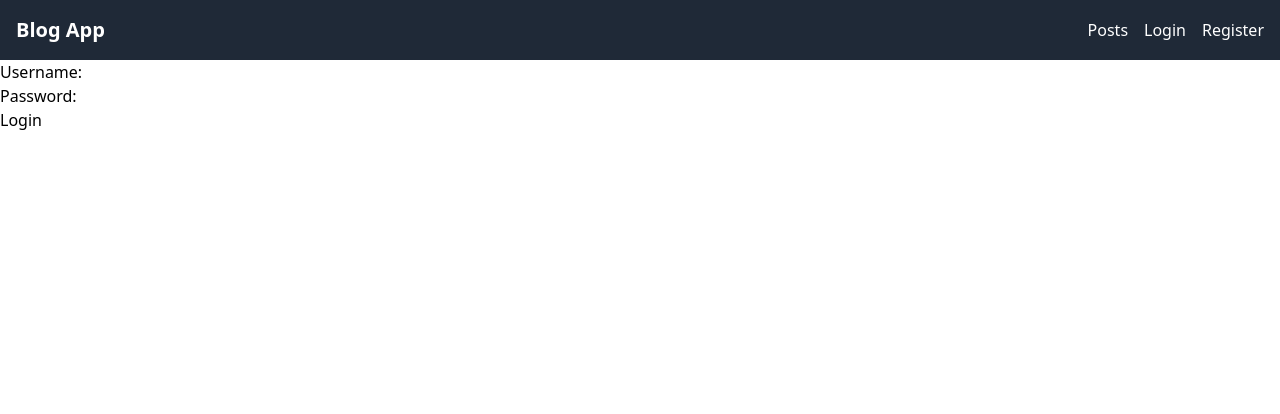
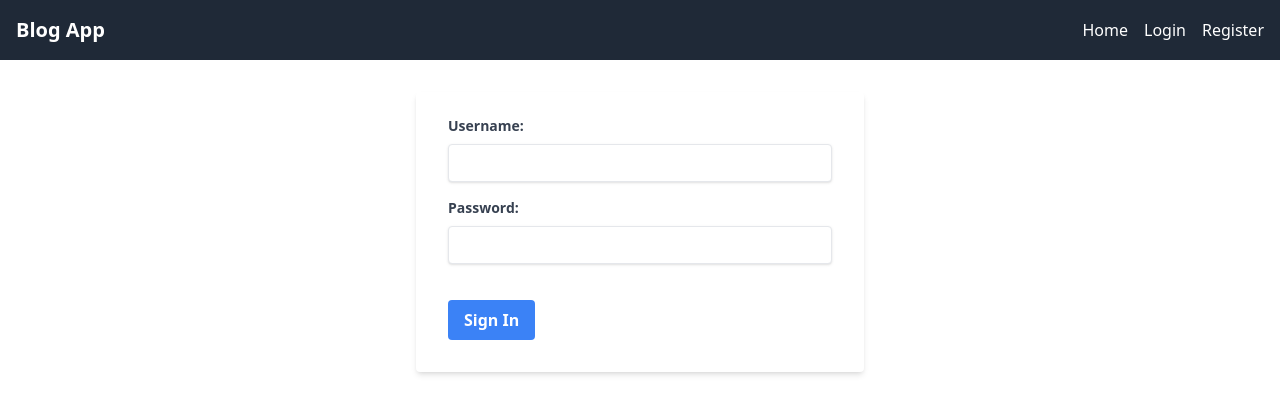
Before and after one commit to akaidakar/cv-project, a React (Create React App) app in the folder frontend/: page /login in a window 1280 px wide. Shown: the top 414 px of the page. Built offline with nearby package versions, Linux system fonts and the light colour scheme; no server answers.

Commit message:
minor changes in frontend, mainly in navbar

```diff
--- a/frontend/craco.config.js
+++ b/frontend/craco.config.js
@@ -1,10 +1,15 @@
 module.exports = {
     style: {
       postcss: {
-        plugins: [
-          require('tailwindcss'),
-          require('autoprefixer'),
-        ],
+        loaderOptions: (postcssLoaderOptions) => {
+          postcssLoaderOptions.postcssOptions = {
+            plugins: [
+              require('tailwindcss'),
+              require('autoprefixer'),
+            ],
+          };
+          return postcssLoaderOptions;
+        },
       },
     },
   }
--- a/frontend/package.json
+++ b/frontend/package.json
@@ -8,6 +8,12 @@
     "react-dom": "^17.0.2",
     "react-router-dom": "^6.26.2",
     "react-scripts": "^5.0.1"
+  },
+  "devDependencies": {
+    "@craco/craco": "^7.0.0",
+    "autoprefixer": "^10.4.20",
+    "postcss": "^8.4.47",
+    "tailwindcss": "^3.4.13"
   },
   "scripts": {
     "start": "craco start",
--- a/frontend/postcss.config.js
+++ b/frontend/postcss.config.js
@@ -2,5 +2,5 @@ module.exports = {
   plugins: {
     tailwindcss: {},
     autoprefixer: {},
-  },
+  }
 }
--- a/frontend/src/App.jsx
+++ b/frontend/src/App.jsx
@@ -14,6 +14,7 @@ function App() {
       <Router>
         <Navbar />
         <Routes>
+          <Route path="/" element={<PostList />} />
           <Route path="/login" element={<Login />} />
           <Route path="/register" element={<Register />} />
           <Route
--- a/frontend/src/AuthContext.js
+++ b/frontend/src/AuthContext.js
@@ -6,28 +6,37 @@ const AuthContext = createContext();
 
 export const AuthProvider = ({ children }) => {
   const [authToken, setAuthToken] = useState(localStorage.getItem('authToken'));
+  const [username, setUsername] = useState(localStorage.getItem('username'));
 
   useEffect(() => {
     const token = localStorage.getItem('authToken');
+    const storedUsername = localStorage.getItem('username');
     if (token) {
       setAuthToken(token);
+    }
+    if (storedUsername) {
+      setUsername(storedUsername);
     }
   }, []);
 
   const handleLogin = async (username, password) => {
     const data = await login(username, password);
     localStorage.setItem('authToken', data.key);
+    localStorage.setItem('username', username);
     setAuthToken(data.key);
+    setUsername(username);
   };
 
   const handleLogout = async () => {
     await logout();
     localStorage.removeItem('authToken');
+    localStorage.removeItem('username');
     setAuthToken(null);
+    setUsername(null);
   };
 
   return (
-    <AuthContext.Provider value={{ authToken, setAuthToken, handleLogin, handleLogout }}>
+    <AuthContext.Provider value={{ authToken, username, setAuthToken, setUsername, handleLogin, handleLogout }}>
       {children}
     </AuthContext.Provider>
   );
--- a/frontend/src/components/Login.jsx
+++ b/frontend/src/components/Login.jsx
@@ -13,25 +13,50 @@ const Login = () => {
     e.preventDefault();
     try {
       await handleLogin(username, password);
-      navigate('/posts'); // Redirect to posts page after successful login
+      navigate('/posts');
     } catch (err) {
       setError('Login failed. Please check your credentials.');
     }
   };
 
   return (
-    <form onSubmit={handleSubmit}>
-      <div>
-        <label>Username:</label>
-        <input type="text" value={username} onChange={(e) => setUsername(e.target.value)} />
-      </div>
-      <div>
-        <label>Password:</label>
-        <input type="password" value={password} onChange={(e) => setPassword(e.target.value)} />
-      </div>
-      {error && <p>{error}</p>}
-      <button type="submit">Login</button>
-    </form>
+    <div className="max-w-md mx-auto mt-8">
+      <form onSubmit={handleSubmit} className="bg-white shadow-md rounded px-8 pt-6 pb-8 mb-4">
+        <div className="mb-4">
+          <label className="block text-gray-700 text-sm font-bold mb-2" htmlFor="username">
+            Username:
+          </label>
+          <input
+            className="shadow appearance-none border rounded w-full py-2 px-3 text-gray-700 leading-tight focus:outline-none focus:shadow-outline"
+            id="username"
+            type="text"
+            value={username}
+            onChange={(e) => setUsername(e.target.value)}
+          />
+        </div>
+        <div className="mb-6">
+          <label className="block text-gray-700 text-sm font-bold mb-2" htmlFor="password">
+            Password:
+          </label>
+          <input
+            className="shadow appearance-none border rounded w-full py-2 px-3 text-gray-700 mb-3 leading-tight focus:outline-none focus:shadow-outline"
+            id="password"
+            type="password"
+            value={password}
+            onChange={(e) => setPassword(e.target.value)}
+          />
+        </div>
+        {error && <p className="text-red-500 text-xs italic">{error}</p>}
+        <div className="flex items-center justify-between">
+          <button
+            className="bg-blue-500 hover:bg-blue-700 text-white font-bold py-2 px-4 rounded focus:outline-none focus:shadow-outline"
+            type="submit"
+          >
+            Sign In
+          </button>
+        </div>
+      </form>
+    </div>
   );
 };
 
--- a/frontend/src/components/Navbar.jsx
+++ b/frontend/src/components/Navbar.jsx
@@ -3,21 +3,29 @@ import { Link } from 'react-router-dom';
 import { useAuth } from '../AuthContext';
 
 const Navbar = () => {
-  const { authToken, handleLogout } = useAuth();
+  const { authToken, handleLogout, username } = useAuth();
 
   return (
     <nav className="bg-gray-800 p-4">
       <div className="container mx-auto flex justify-between items-center">
         <Link to="/" className="text-white text-xl font-bold">Blog App</Link>
-        <ul className="flex space-x-4">
+        <ul className="flex space-x-4 items-center">
           <li>
-            <Link to="/posts" className="text-white hover:text-gray-300">Posts</Link>
+            <Link to="/" className="text-white hover:text-gray-300">Home</Link>
           </li>
           {authToken ? (
             <>
               <li>
+                <Link to="/posts" className="text-white hover:text-gray-300">My Posts</Link>
+              </li>
+              <li>
                 <Link to="/premium-posts" className="text-white hover:text-gray-300">Premium Posts</Link>
               </li>
+              {username && (
+                <li>
+                  <span className="text-white">Welcome, {username}</span>
+                </li>
+              )}
               <li>
                 <button onClick={handleLogout} className="text-white hover:text-gray-300">Logout</button>
               </li>
--- a/frontend/src/components/Register.jsx
+++ b/frontend/src/components/Register.jsx
@@ -14,7 +14,6 @@ const Register = () => {
     e.preventDefault();
     try {
       await register(username, email, password1, password2);
-      // Registration successful, redirect to login page
       navigate('/login');
     } catch (err) {
       setError('Registration failed. Please check your details.');
--- a/frontend/src/index.css
+++ b/frontend/src/index.css
@@ -1,3 +1,5 @@
 @tailwind base;
 @tailwind components;
 @tailwind utilities;
+
+/* Your custom styles here */
--- a/frontend/tailwind.config.js
+++ b/frontend/tailwind.config.js
@@ -2,6 +2,7 @@
 module.exports = {
   content: [
     "./src/**/*.{js,jsx,ts,tsx}",
+    "./public/index.html",
   ],
   theme: {
     extend: {},
```
Also changed, not shown: frontend/tailwind.tsconfig.json (added, +14 -0 lines), 1 other file (tests, documents, lock files or other folders).
